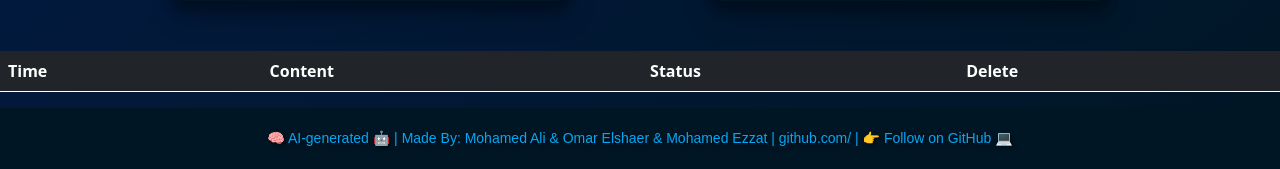
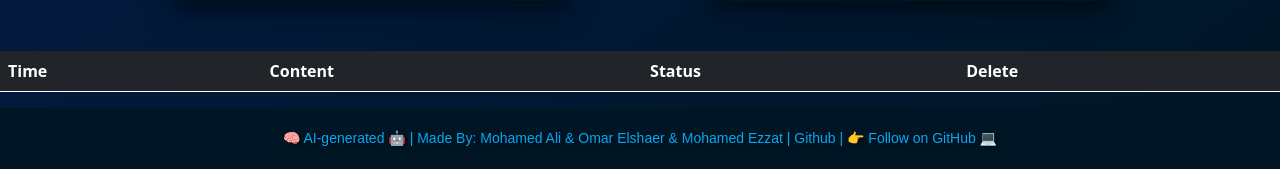
Before and after one commit to WEB-DEVELOPER-ENGINEER/Twitterton, a Flask app: page / in a window 1280 px wide. Shown: the part 737-906 px from the top of the page. Run offline with Flask 3, Linux system fonts and the light colour scheme; lists and menus that the app fills with data are empty.

Commit message:
Update index.html

```diff
--- a/app/templates/index.html
+++ b/app/templates/index.html
@@ -297,7 +297,7 @@
 <footer style="text-align: center; padding: 20px; background-color: #001625; color: #03A9F4; font-family: 'Orbitron', sans-serif;">
 
     <p style="margin: 0; font-size: 14px;">
-        🧠 AI-generated 🤖 | Made By: Mohamed Ali & Omar Elshaer & Mohamed Ezzat | <a href="https://github.com/{{GITHUB_USERNAME}}" style="color: #03A9F4; text-decoration: none;">github.com/{{GITHUB_USERNAME}}</a> | 👉 Follow on GitHub 💻
+        🧠 AI-generated 🤖 | Made By: Mohamed Ali & Omar Elshaer & Mohamed Ezzat | <a href="https://github.com/WEB-DEVELOPER-ENGINEER/Twitterton" style="color: #03A9F4; text-decoration: none;">Github</a> | 👉 Follow on GitHub 💻
     </p>
 
     <!-- You can add more sci-fi styling or animations here as needed -->
```
